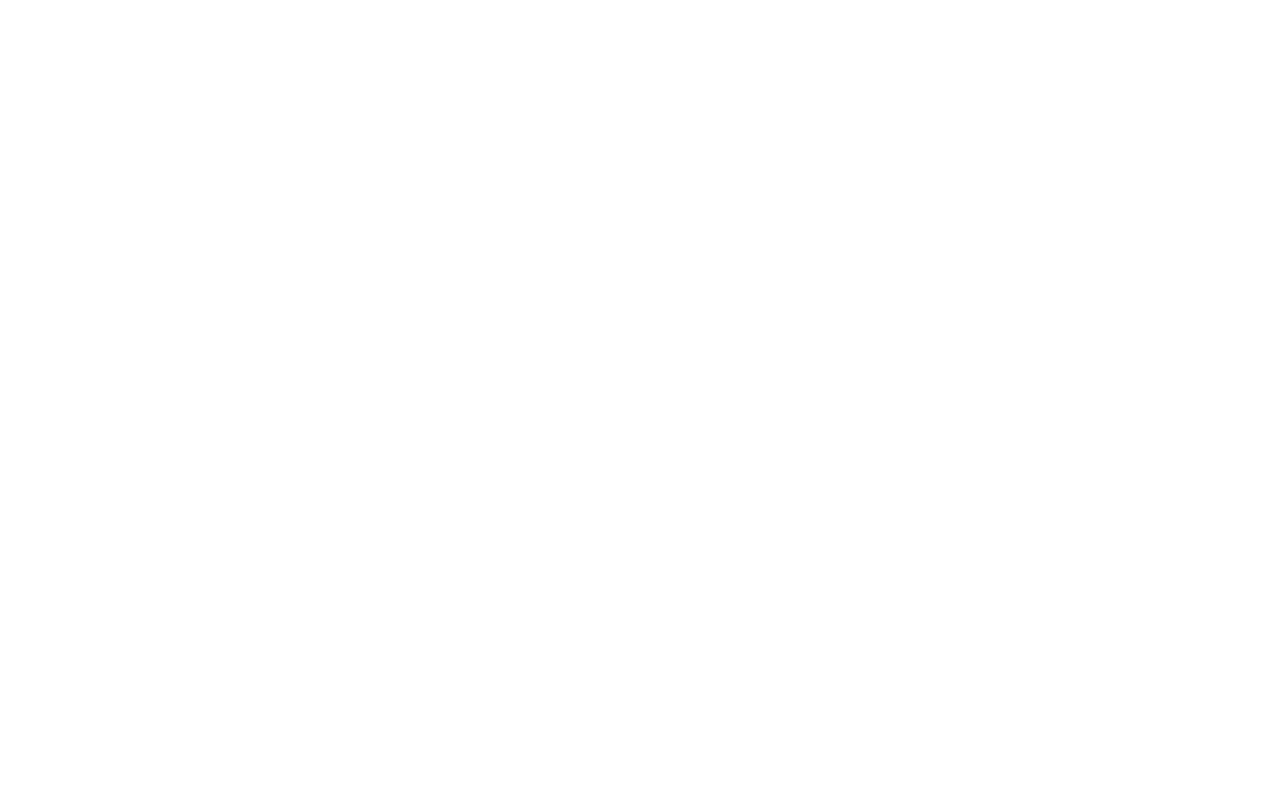
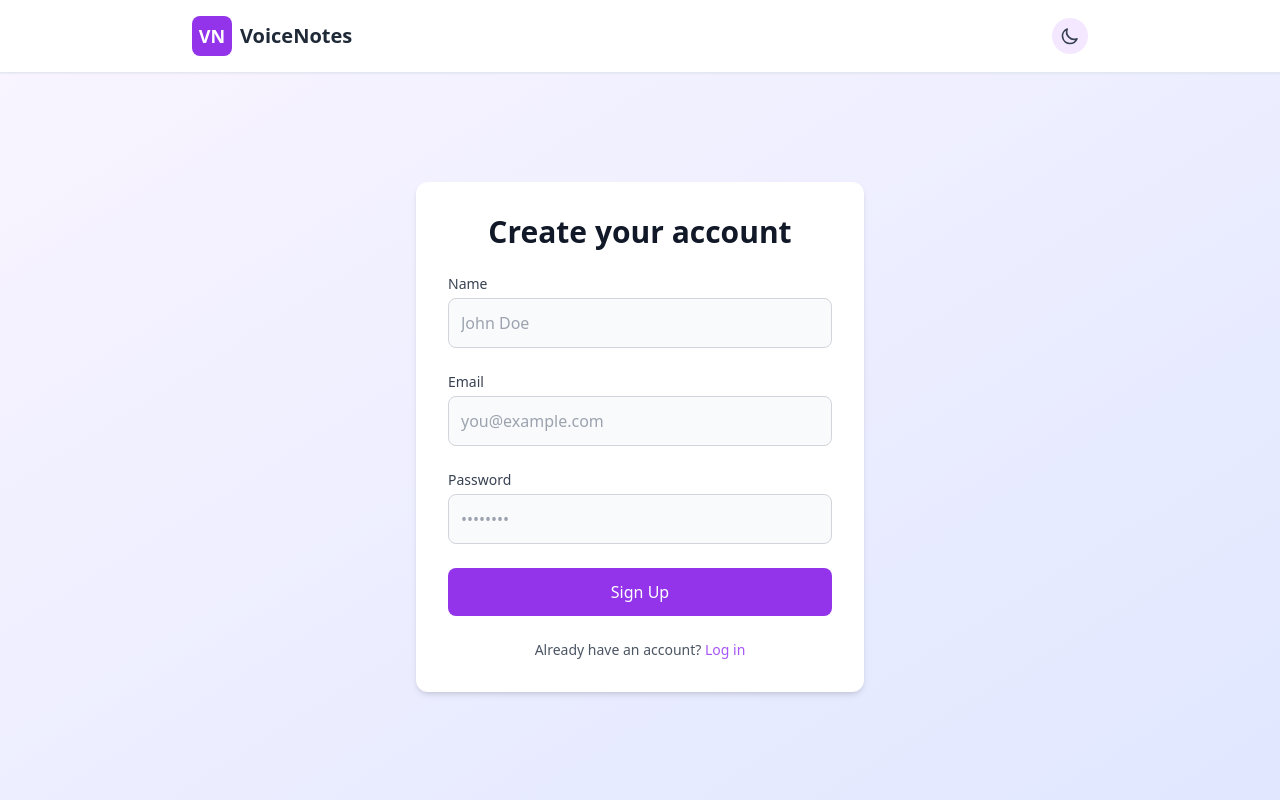
Before and after one commit to Yadushree-k9898/IdeaLog, a React (Vite) app in the folder frontend/: page /signup in a window 1280 px wide. Before the commit this address had no page. Built offline with nearby package versions, Linux system fonts and the light colour scheme; the HTML template or start-up script is replaced by a standard one.

Commit message:
navigation fixed4

```diff
--- a/frontend/src/App.jsx
+++ b/frontend/src/App.jsx
@@ -10,13 +10,13 @@
     <Router>
       <Routes>
        <Route path="/" element={<Home/>} />
-        <Route path="/api/login" element={<Login />} />
-        <Route path="/api/signup" element={<Signup />} />
+        <Route path="/login" element={<Login />} />
+        <Route path="/signup" element={<Signup />} />
 
 
         <Route element={<PrivateRoute />}>
           <Route path="/" element={<Dashboard />} />
-          <Route path="/api/dashboard" element={<Dashboard />} />
+          <Route path="/dashboard" element={<Dashboard />} />
         </Route>
       </Routes>
     </Router>
```
